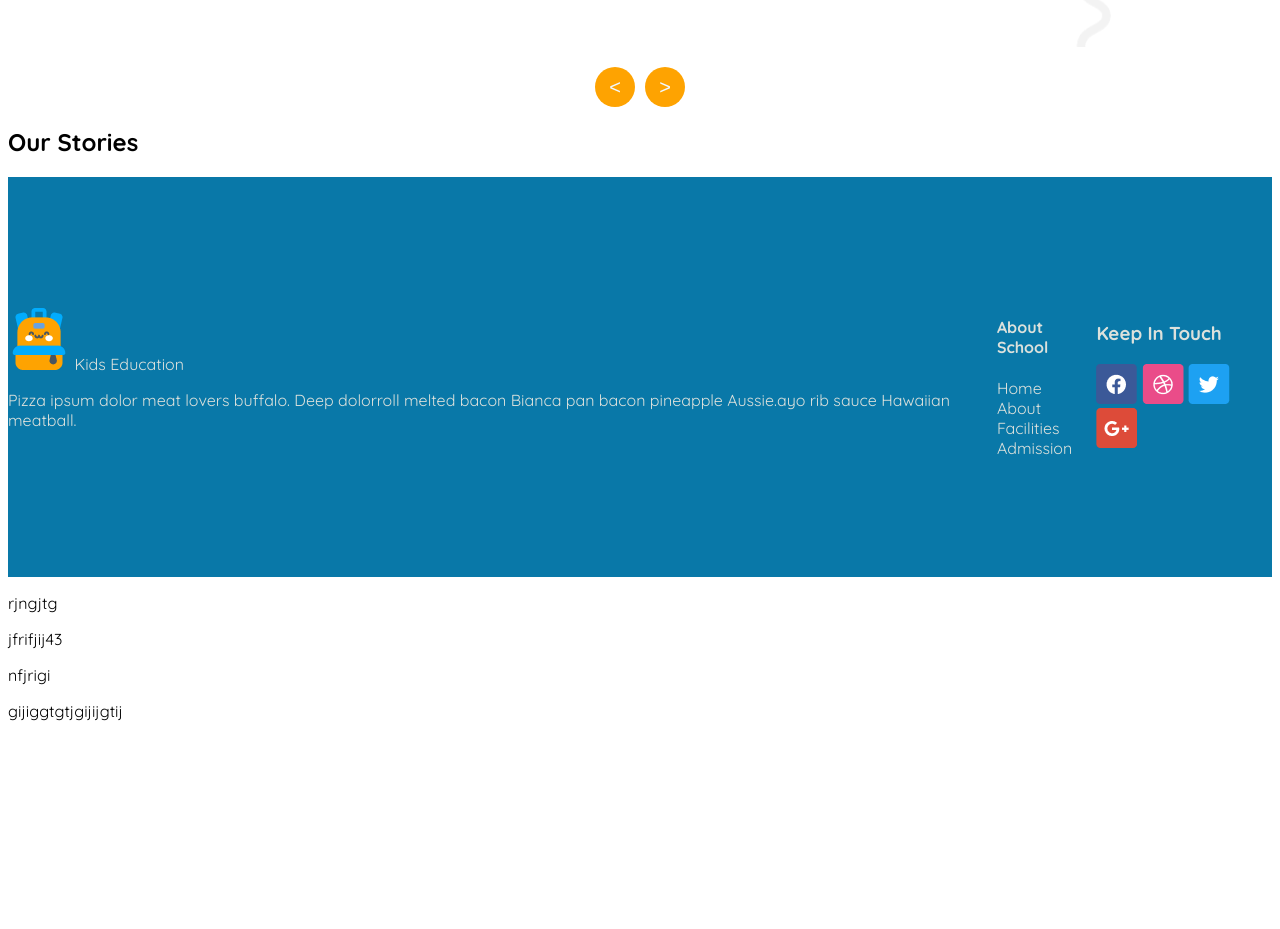
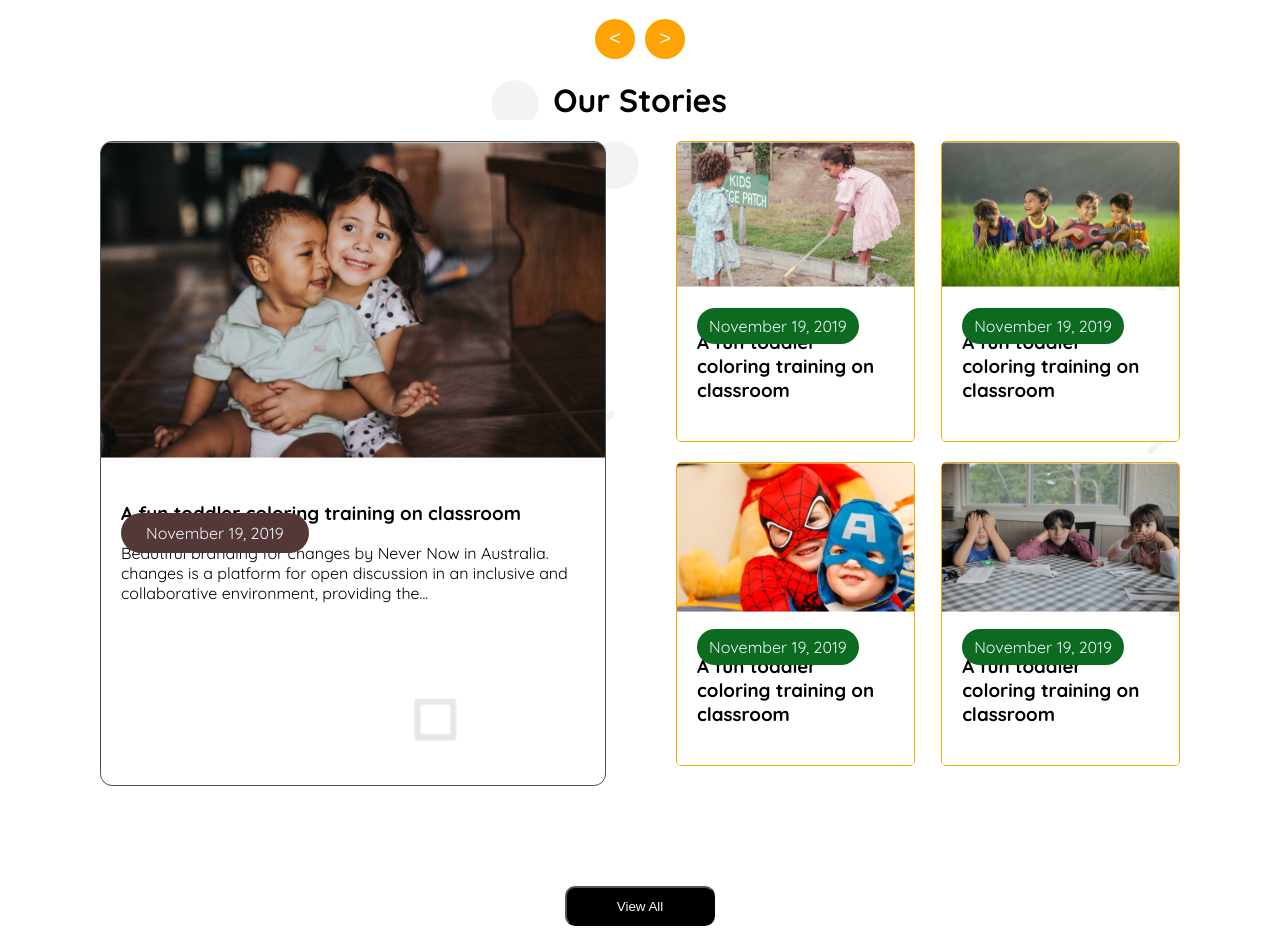
Before and after one commit to slsamia/assignment2, a plain HTML site: page index.html in a window 1280 px wide. Shown: the part 1221-2150 px from the top of the page. Before the commit the page ends 1958 px from the top, so only its background shows below. Drawn offline with Linux system fonts and the light colour scheme; files whose address does not match are found by name.

Commit message:
story cards added

```diff
--- a/index.html
+++ b/index.html
@@ -12,6 +12,7 @@
         <div class="logo">
           <img class="img" src="imagess/logo.png" alt="" />
           <h3>school</h3>
+
         </div>
         <div class="nav-container">
           <ul class="nav-items">
@@ -88,17 +89,68 @@
         </div>
      </main>
     <div>
-      <h2 class="titel">Our Stories</h2>
+      <h1 class="titel curriculum-section">Our Stories</h1>
 
       </section>
      </div>
+     <div class="story-content curriculum-section">
+      <div class="big-story-card curriculum-section">
+        <img src="imagess/story-1.png" alt="">
+        <div class="card-inner">
+          <p class="date">November 19, 2019</p>
+          <h3>A fun toddler coloring training on
+          classroom</h3>
+          <p>Beautiful branding for changes by Never Now in Australia.
+            changes is a platform for open discussion in an inclusive and
+            collaborative environment, providing the...</p>
+
+        </div>
+      </div>
+      <div class="small-story-cards curriculum-section">
+        <div class="storys-card">
+          <img src="imagess/story-2.png" alt="">
+          <div class="card-inner">
+            <p class="card-date">November 19, 2019</p>
+        <h3>A fun toddler coloring training on
+          classroom</h3>
+          </div>
+        </div>
+        <div class="storys-card">
+          <img src="imagess/story-3.png" alt="">
+         <div class="card-inner">
+          <p class="card-date">November 19, 2019</p>
+          <h3>A fun toddler coloring training on
+            classroom</h3>
+         </div>
+        </div>
+        <div class="storys-card">
+          <img src="imagess/story-4.png" alt="">
+          <div class="card-inner">
+            <p class="card-date">November 19, 2019</p>
+            <h3>A fun toddler coloring training on
+          classroom</h3>
+          </div>
+        </div>
+        <div class="storys-card">
+          <img src="imagess/story-5.png" alt="">
+            <div class="card-inner">
+              <p class="card-date">November 19, 2019</p>
+              <h3>A fun toddler coloring training on
+                classroom</h3>
+            </div>
+        </div>
+      </div>
+     </div>
+     <div class="button">
+      <button  class="btn2">View All</button>
+     </div>
     <footer>
        <div class="footer">
-        <div class=" text">
+        <div class=" text1">
           <img   src="imagess/logo.png" alt="">
           <span class="content"> Kids
             Education</span>
-            <p class="text">Pizza ipsum dolor meat lovers buffalo. Deep dolorroll melted bacon Bianca pan bacon pineapple Aussie.ayo rib sauce Hawaiian meatball.</p>
+            <p class="">Pizza ipsum dolor meat lovers buffalo. Deep dolorroll melted bacon Bianca pan bacon pineapple Aussie.ayo rib sauce Hawaiian meatball.</p>
         </div>
         <div class="text">
           <h4>About School</h4>
@@ -119,12 +171,7 @@
         </div>
        </div>
 
-       <p> rjngjtg</p>
-       <p>jfrifjij43</p>
-       <p>nfjrigi</p>
-       <p>
-gijiggtgtjgijijgtij
-       </p>
+
     </footer>
   </body>
 </html>
--- a/style/school.css
+++ b/style/school.css
@@ -1,5 +1,7 @@
 @import url("https://fonts.googleapis.com/css2?family=Quicksand:wght@300..700&display=swap");
-
+body {
+  margin: 0;
+}
 .quicksand-fonts {
   font-family: "Quicksand", serif;
   font-optical-sizing: auto;
@@ -15,7 +17,16 @@
   display: flex;
   list-style: none;
   gap: 20px;
-  justify-content: center;
+  justify-content: space-evenly;
+
+  margin-right: 60px;
+}
+.nav-container {
+  display: flex;
+  justify-content: space-between;
+  justify-items: center;
+  margin-right: 50px;
+  margin-left: 30px;
 }
 .btn {
   border-radius: 10px;
@@ -55,7 +66,7 @@
 }
 .btn2 {
   color: aliceblue;
-  background-color: black;
+  background-color: #000000;
   height: 40px;
   width: 150px;
   border-radius: 10px;
@@ -142,24 +153,74 @@
   color: #8700ff;
 }
 /* image style */
-.card1 {
-  border-radius: 10px;
-  width: 560px;
-  height: 580px;
+.titel {
+  display: flex;
+  justify-content: center;
 }
-.header {
-  background-color: #dce1dc;
-  color: white;
-  padding: 10px;
+.story-content {
+  display: flex;
+  margin-left: 100px;
+  margin-right: 100px;
+  gap: 70px;
+  margin-bottom: 100px;
+  background-image: linear-gradient(#87835e, #dc3092d8);
 }
-.container {
-  background-color: #256225;
+.big-story-card {
+  width: 50%;
+  border: 1px solid hsl(185, 9%, 30%);
+  border-radius: 12px;
+  overflow: hidden;
+  position: relative;
+  background-image: linear-gradient(#87835e, #dc3092d8);
 }
-.header1 {
-  background-color: #dce1dc;
+.big-story-card img {
+  width: 100%;
+}
+.small-story-cards {
+  width: 50%;
+  display: flex;
+  flex-wrap: wrap;
+  justify-content: space-between;
+}
+.storys-card {
+  width: 47%;
+  border: 1px solid #f0aa00;
   border-radius: 5px;
+  overflow: hidden;
+  margin-bottom: 20px;
+  position: relative;
+}
+.storys-card img {
+  width: 100%;
+}
+.card-inner {
+  background-color: #fff;
+  padding: 20px;
+}
+.date {
+  color: aliceblue;
+  background-color: rgb(84, 55, 55);
+  padding: 10px 25px;
+  display: inline-block;
+  border-radius: 50px;
+  position: absolute;
+  top: 355px;
+}
+.card-date {
+  color: aliceblue;
+  background-color: rgb(12, 107, 32);
+  padding: 8px 12px;
+  display: inline-block;
+  border-radius: 50px;
+  position: absolute;
+  top: 150px;
 }
 
+.button {
+  display: flex;
+  justify-content: center;
+  margin-bottom: 50px;
+}
 /* footer section */
 .footer {
   background-color: #0978a8;
@@ -171,14 +232,13 @@
 .text {
   color: #dce1dc;
 }
+.text1 {
+  width: 40%;
+}
 .content {
   justify-content: flex-start;
 }
-/* .footer-content {
-  text-align: left;
-  height: 22px;
-  width: 100px;
-} */
+
 /* responsive part */
 @media screen and (max-width: 576px) {
   .navbar,
@@ -232,11 +292,23 @@
   .titel {
     text-align: center;
   }
+
+  /*  story card */
+  .big-story-card,
+  .titel {
+    display: none;
+  }
+  .small-story-cards {
+    width: 100%;
+  }
+  .card-inner {
+    width: 100%;
+    padding: 0;
+  }
   .footer {
     display: grid;
     grid-template-columns: repeat(1, 1fr);
-    margin-bottom: 100px;
-    height: 600px;
+    height: auto;
     width: 380px;
   }
   .text {
```
